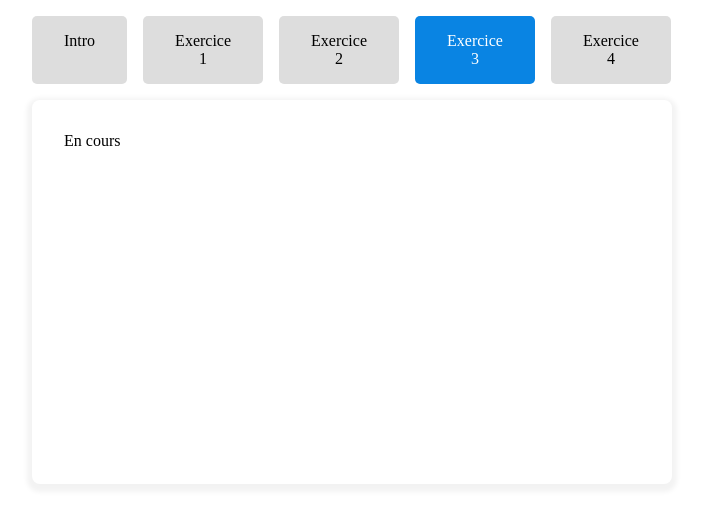
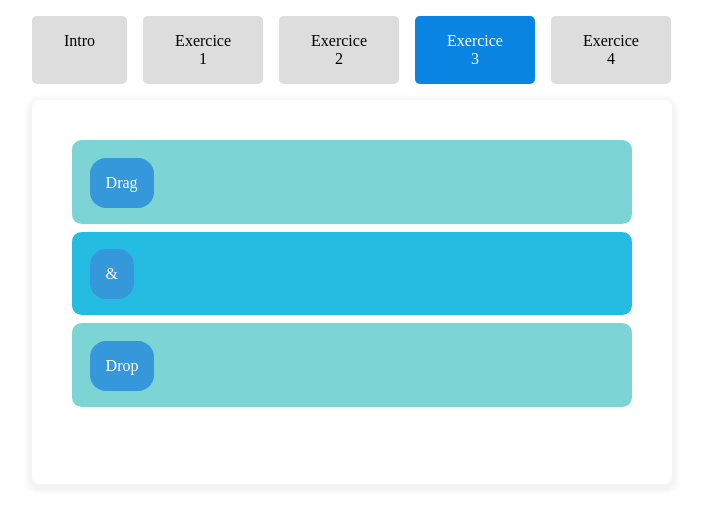
Before and after one commit to Caro-L-dev/Music-app, a Vue app: page / in a window 1280 px wide. Both pictures are taken after a click on the item "Exercice 3". Shown: the top 524 px of the page, without its empty margins (288-990 px from the left). Built offline with nearby package versions, Linux system fonts and the light colour scheme.

Commit message:
:lipstick: style(components/drag-and-drop): Update style drag & drop

```diff
--- a/src/components/drag-and-drop/DragAndDrop.vue
+++ b/src/components/drag-and-drop/DragAndDrop.vue
@@ -5,8 +5,8 @@ export default {
     setup () {
         const items = ref([
             { id: 0, title: 'Drag', list:1},
-            { id: 1, title: '&', list:1},
-            { id: 2, title: 'Drop', list:2},
+            { id: 1, title: '&', list:2},
+            { id: 2, title: 'Drop', list:3},
         ])
 
         const getList = (list) => {
@@ -69,25 +69,56 @@ export default {
         {{ item.title }}
     </div>
 </div>
+<div
+    class="drop-zone"
+    @drop="onDrop($event, 3)"
+    @dragenter.prevent
+    @dragover.prevent
+>
+    <div
+        v-for="item in getList(3)"
+        :key="item.id"
+        class="drag-el"
+        draggable="true"
+        @dragstart="startDrag($event, item)"
+    >
+        {{ item.title }}
+    </div>
+</div>
 </template>
 
 <style scoped>
 .drop-zone {
-    width: 50%;
-    margin: 5rem auto;
-    background-color: wheat;
+    display: flex;
+    background-color: #3498db;
+    border-radius: 0.6rem;
     padding: 1rem;
     min-height: 1rem;
+    margin: 0.5rem;
+}
+
+.drop-zone:nth-of-type(2n+1) {
+    background-color: rgb(124, 212, 212);
+}
+
+.drop-zone:nth-of-type(2n) {
+    background-color: rgb(37, 188, 226);
 }
 
 .drag-el {
+    border-radius: 1rem;
     background-color: #3498db;
     color: white;
-    padding: 0.5rem;
-    margin-bottom: 1rem;
+    padding: 1rem;
+    max-width: max-content;
+    margin: 0.1rem;
 }
 
 .drag-el:nth-last-of-type(1) {
     margin-bottom: 0;
 }
+
+.drag-el:nth-of-type(2n) {
+    background-color: rgb(37, 188, 226);
+}
 </style>
--- a/src/components/tab/GlobalTab.vue
+++ b/src/components/tab/GlobalTab.vue
@@ -19,13 +19,14 @@ export default {
       <tab title="Intro">
           <h1>Vue Exercices</h1>
           <p>Let's practice with VueJs!</p>
-          <drag-and-drop />
       </tab>
     <tab title="Exercice 1">Create a reusable tab component.</tab>
     <tab title="Exercice 2">
       <global-playlist />
     </tab>
-    <tab title="Exercice 3">En cours</tab>
+    <tab title="Exercice 3">
+         <drag-and-drop />
+    </tab>
     <tab title="Exercice 4">4</tab>
   </tabs-wrapper>
 </template>
```
